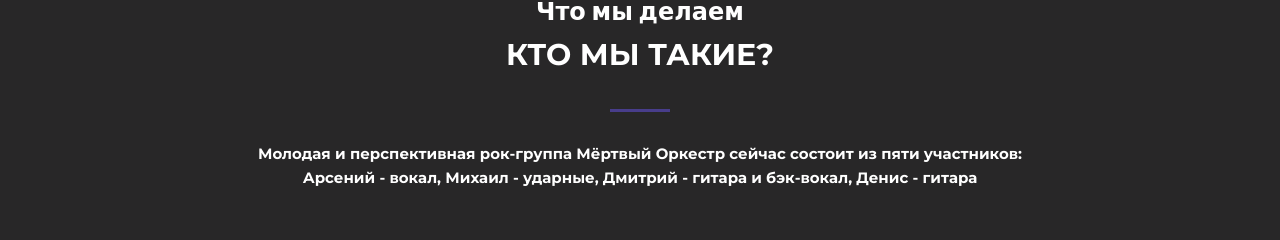
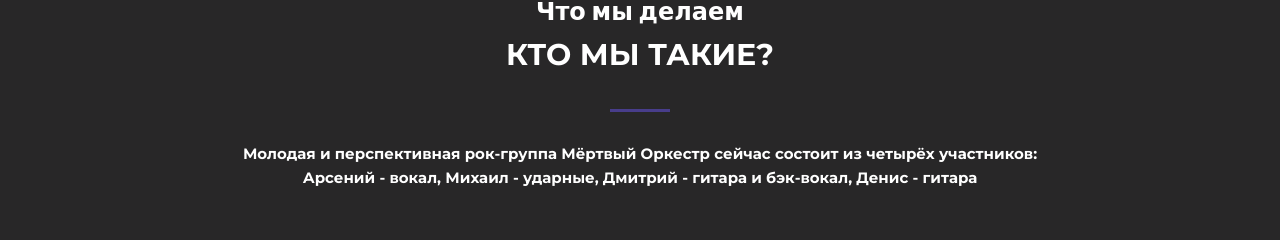
Before and after one commit to DeadGuitar/Site, a plain HTML site: page index.html in a window 1280 px wide. Shown: the part 887-1127 px from the top of the page. Drawn offline with Linux system fonts and the light colour scheme.

Commit message:
Add files via upload

```diff
--- a/index.html
+++ b/index.html
@@ -57,7 +57,7 @@
             <h2 class="section_title">Кто мы такие?</h2>
 
                 <div class="section_text">
-                    <p>Молодая и перспективная рок-группа Мёртвый Оркестр сейчас состоит из пяти участников:<br> Арсений - вокал, Михаил - ударные, Дмитрий - гитара и бэк-вокал, Денис - гитара</p>
+                    <p>Молодая и перспективная рок-группа Мёртвый Оркестр сейчас состоит из четырёх участников:<br> Арсений - вокал, Михаил - ударные, Дмитрий - гитара и бэк-вокал, Денис - гитара</p>
 
                 </div>
 
```
